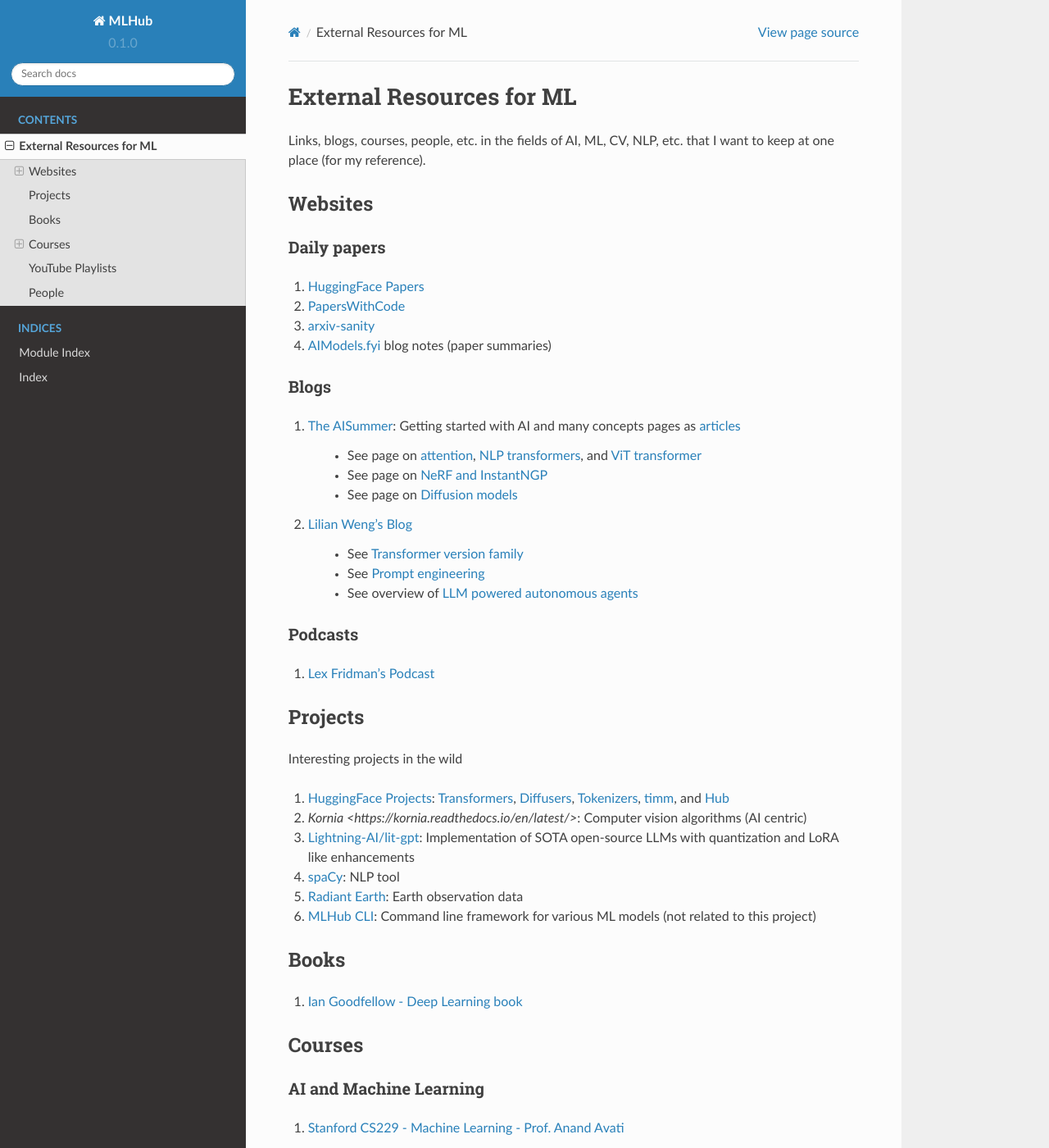
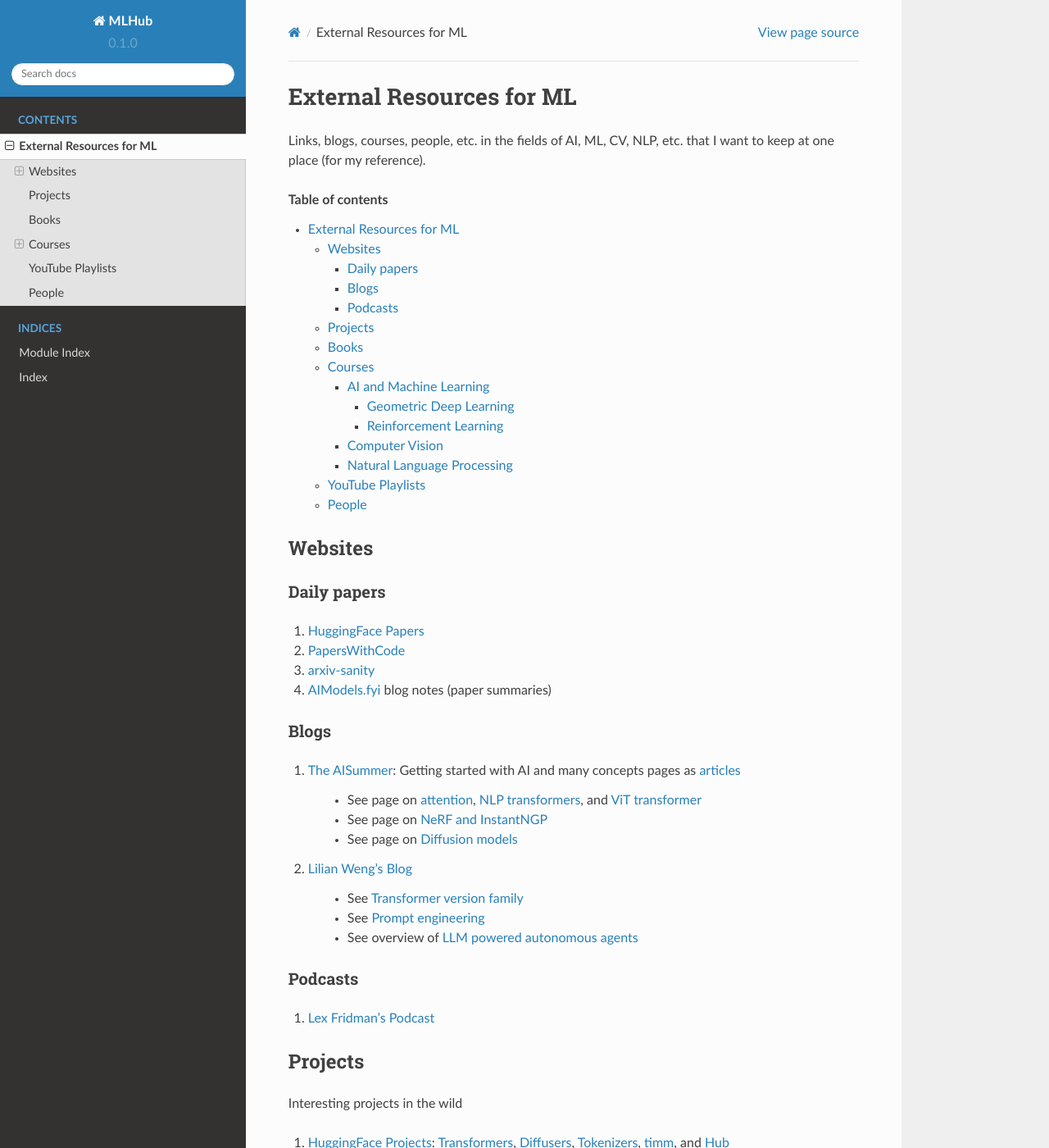
Before and after one commit to TheProjectsGuy/MLHub, a Sphinx documentation site: the page built from docs/resources.rst, in a window 1280 px wide and 1400 px high. Shown: the whole window at 82% size. Built offline with Sphinx 7.4.7 and the Read the Docs theme 2.0.0, drawn with Linux system fonts in a browser that asks for light colours; some of the changed text lies outside the part shown.

Commit message:
Fixed resources

```diff
--- a/docs/resources.rst
+++ b/docs/resources.rst
@@ -2,6 +2,9 @@
 =========================
 
 Links, blogs, courses, people, etc. in the fields of AI, ML, CV, NLP, etc. that I want to keep at one place (for my reference).
+
+.. contents:: Table of contents
+    :depth: 4
 
 Websites
 --------
@@ -40,10 +43,12 @@
 Interesting projects in the wild
 
 #. `HuggingFace Projects <https://huggingface.co/docs>`_: `Transformers <https://huggingface.co/docs/transformers/index>`_, `Diffusers <https://huggingface.co/docs/diffusers/index>`_, `Tokenizers <https://huggingface.co/docs/tokenizers/index>`_, `timm <https://huggingface.co/docs/timm/index>`_, and `Hub <https://huggingface.co/docs/hub/index>`_
-#. `Kornia <https://kornia.readthedocs.io/en/latest/>`: Computer vision algorithms (AI centric)
+#. `Kornia <https://kornia.readthedocs.io/en/latest/>`_: Computer vision algorithms (AI centric)
 #. `Lightning-AI/lit-gpt <https://github.com/Lightning-AI/lit-gpt>`_: Implementation of SOTA open-source LLMs with quantization and LoRA like enhancements
+#. `PyG - PyTorch Geometric <https://pyg.org/>`_: Geometric deep learning on PyTorch
 #. `spaCy <https://spacy.io/>`_: NLP tool
-#. `Radiant Earth <https://radiant.earth/>`_: Earth observation data
+#. `Radiant Earth <https://radiant.earth/>`_: Earth observation data (geo-spatial informatics)
+#. `ICESat-2 <https://icesat-2.gsfc.nasa.gov/>`_: Ice, Cloud and land Elevation Satellite-2 (geo-spatial informatics)
 #. `MLHub CLI <https://mlhub.readthedocs.io/en/latest/>`_: Command line framework for various ML models (not related to this project)
 
 Books
```
Also changed, not shown: README.md (line endings or trailing spaces).
